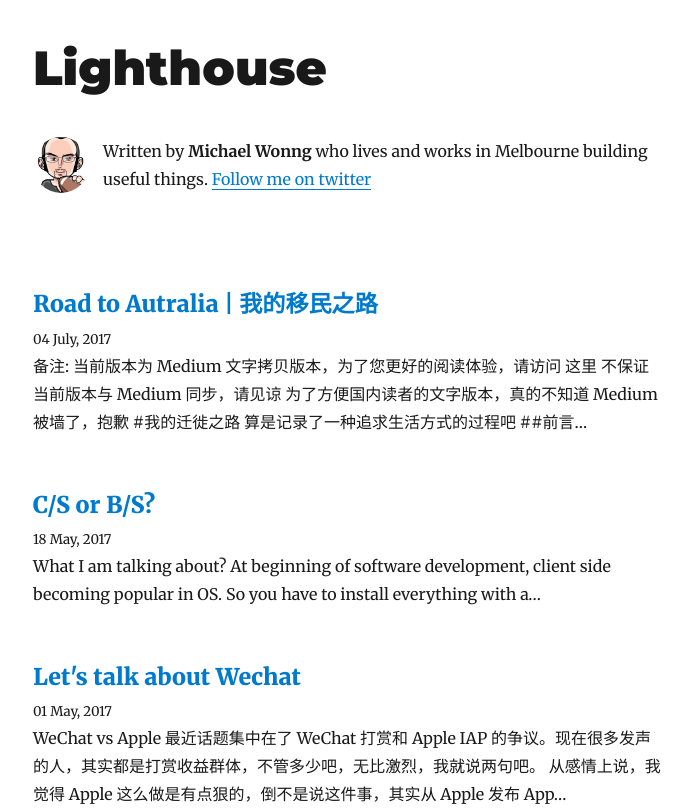
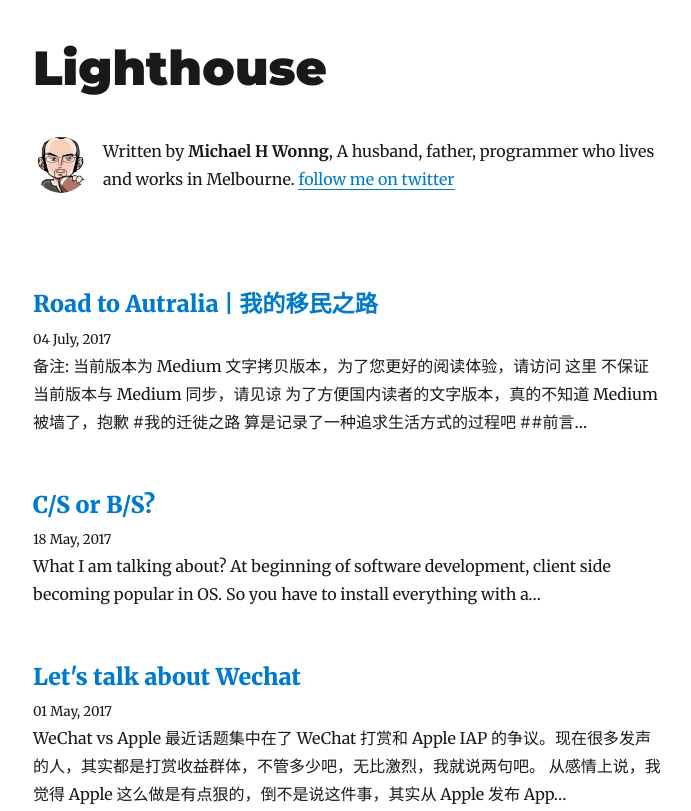
Before and after one commit to mwonng/mwonng-blog-gatsby, a Gatsby site: page / in a window 1280 px wide. Shown: the top 811 px of the page, without its empty margins (292-983 px from the left). Built offline with nearby package versions, Linux system fonts and the light colour scheme; Gatsby itself is replaced by a stand-in of ours; some packages are replaced by stand-ins of ours.

Commit message:
update bio

```diff
--- a/src/components/Bio.js
+++ b/src/components/Bio.js
@@ -32,9 +32,9 @@ class Bio extends React.Component {
           }}
         />
         <p>
-          Written by <strong>Michael Wonng</strong> who lives and works in Melbourne building useful things.{' '}
+          Written by <strong>Michael H Wonng</strong>, A husband, father, programmer who lives and works in Melbourne.{' '}
           <a href="https://twitter.com/mwonng">
-            Follow me on twitter
+            follow me on twitter
           </a>
         </p>
       </div>
```
